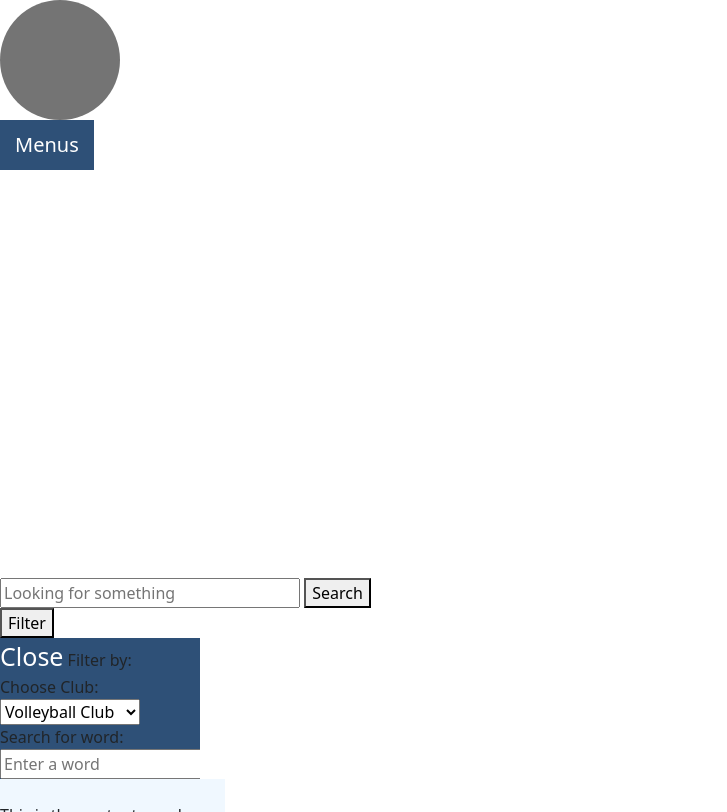
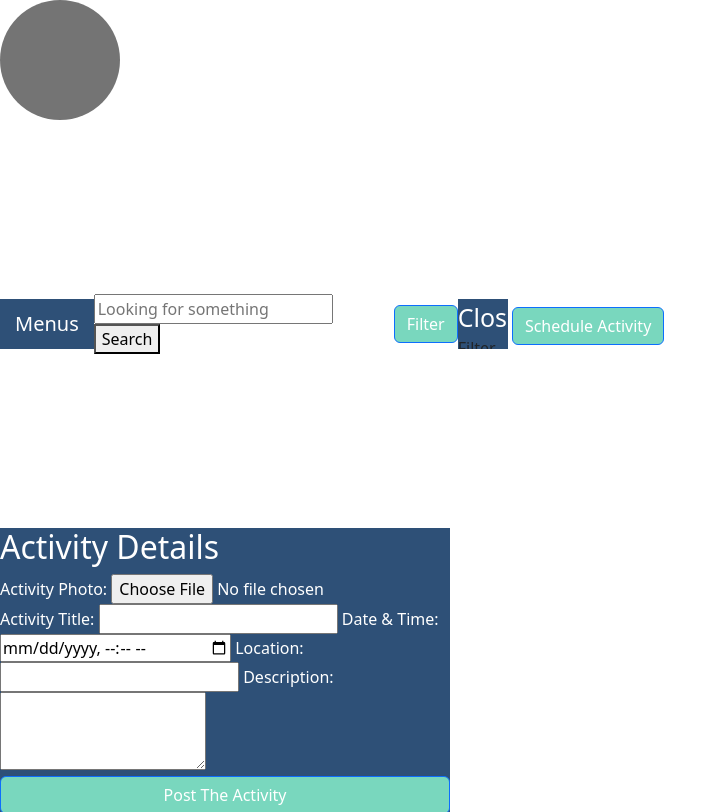
Before and after one commit to SyntaxMo/ITCS333-Project-G6, a PHP site: page /Club-Activities.html in a window 1280 px wide. Shown: the top 812 px of the page, without its empty margins (0-727 px from the left). Run offline with PHP 8.4, Linux system fonts and the light colour scheme.

Commit message:
Changed the cards completely, added a pagination and set the color of button to green

```diff
--- a/Phase1-ClubActivities/Club-Activities.html
+++ b/Phase1-ClubActivities/Club-Activities.html
@@ -12,15 +12,17 @@
     <meta name="viewport" content="width=device-width, initial-scale=1.0">
   </head>
   <body>
+
     <!--This is a logo which should be in a circular container css class="logo"-->
     <div class="logo">
       <img src="" href="">
     </div>
 
+    <header>
       <button class="open-button" onclick="openMenu()">Menus</button>
 
       <!--The links are for other modules-->
-    <div id="TheSideBar" class="sideBar">
+      <div id="the-side-bar" class="side-bar">
         <span class="close-button" onclick="closeMenu()">Close</span>
         <a href="">Events Calender</a>
         <a href="">Course Reviews</a>
@@ -30,15 +32,16 @@
       </div>
 
       <!--Search bar, need js to function-->
-    <div>
+      <div class="search-bar">
         <input type="text" placeholder="Looking for something" class="searchBar">
         <button class="">Search</button>
       </div>
 
       <!--Filter button, needs js to function-->
-    <button type="button" onclick="openFilter()">Filter</button>
+      <button class="btn btn-primary btn-color" type="button" onclick="openFilter()">Filter</button>
 
-    <div id="filterForm" class="filterMenu">
+      <!--Filter form choose and apply filter-->
+      <div id="filter-form" class="filter-menu">
         <span class="close-button" onclick="closeFilter()">Close</span>
         Filter by:
         <form method="get">
@@ -54,22 +57,14 @@
         </form>
         <label for="search">Search for word:</label>
         <input type="text" id="search" placeholder="Enter a word">
-    </div>
-
-    <div class="card-container">
-      <div class="card-outer">
-        <summary>
-          <img src="" alt="">
-          <p>This is the content on when the card collapses</p>
-        </summary>
-        <details class="card-inner">
-          <p>This is the inner card</p>
-        </details>
+        <div class="d-grid gap-2">
+          <button type="button" class="btn btn-primary btn-color">Apply</button>
         </div>
       </div>
-
-    <button type="button">Schedule Activity</button>
-    <div class="container">
+    </header>
+    <!--Adding activity card button-->
+    <button class="btn btn-primary btn-color" type="button" id="add-btn">Schedule Activity</button>
+    <div class="add-activity">
       <h2>Activity Details</h2>
       <form action="#" method="POST" enctype="multipart/form-data">
         <label for="photo">Activity Photo:</label>
@@ -85,10 +80,59 @@
         <input type="text" id="location" name="location" required>
 
         <label for="description">Description:</label>
-        <textarea id="description" name="description" rows="4"></textarea>
+        <textarea id="description" name="description" rows="3"></textarea>
 
-        <button type="submit">Post The Activity</button>
+        <div class="d-grid gap-2">
+          <button class="btn btn-primary btn-color" type="submit">Post The Activity</button>
+        </div>
       </form>
     </div>
+
+    <!--Activity Cards, need js to edit and add more-->
+    <div class="card" style="width: 18rem;">
+      <img src="..." class="card-img-top" alt="...">
+      <div class="card-body">
+        <h5 class="card-title">Activity Title</h5>
+        <p class="card-text">
+          <h6>Location: </h6>
+          <h6>Date&Time: </h6>
+        </p>
+        <details>
+          <summary>More Info</summary>
+        </details>
+      </div>
+    </div>
+
+    <div class="card" style="width: 18rem;">
+      <img src="..." class="card-img-top" alt="...">
+      <div class="card-body">
+        <h5 class="card-title">Card title</h5>
+        <p class="card-text">
+          <h6>Location: </h6>
+          <h6>Date&Time: </h6>
+        </p>
+        <details>
+          <summary>More Info</summary>
+        </details>
+      </div>
+    </div>
+
+    <!--Pagination (move between pages) bar-->
+    <nav aria-label="...">
+      <ul class="pagination">
+        <li class="page-item disabled">
+          <a class="page-link">Previous</a>
+        </li>
+        <li class="page-item"><a class="page-link" href="#">1</a></li>
+        <li class="page-item active" aria-current="page">
+          <a class="page-link" href="#">2</a>
+        </li>
+        <li class="page-item"><a class="page-link" href="#">3</a></li>
+        <li class="page-item">
+          <a class="page-link" href="#">Next</a>
+        </li>
+      </ul>
+    </nav>
+
   </body>
 </html>
--- a/Phase1-ClubActivities/MyJavaSrcipt.js
+++ b/Phase1-ClubActivities/MyJavaSrcipt.js
@@ -1,21 +1,21 @@
 /* Close the navigation sidebar */
 function closeMenu(){
-  document.getElementById("TheSideBar").style.width = "0px";
-  document.getElementById("TheSideBar").style.height = "0%";
+  document.getElementById("the-side-bar").style.width = "0px";
+  document.getElementById("the-side-bar").style.height = "0%";
 }
 
 /* Open the navigation sidebar */
 function openMenu(){
-  document.getElementById("TheSideBar").style.width="250px";
-  document.getElementById("TheSideBar").style.height = "100%";
+  document.getElementById("the-side-bar").style.width="250px";
+  document.getElementById("the-side-bar").style.height = "100%";
 }
 
 function openFilter(){
-  document.getElementById("filterForm").style.width="250px"
-  document.getElementById("filterForm").style.height="200px"
+  document.getElementById("filter-form").style.width="250px"
+  document.getElementById("filter-form").style.height="200px"
 }
 
 function closeFilter(){
-  document.getElementById("filterForm").style.width="0px"
-  document.getElementById("filterForm").style.height="0px"
+  document.getElementById("filter-form").style.width="0px"
+  document.getElementById("filter-form").style.height="0px"
 }
--- a/Phase1-ClubActivities/style.css
+++ b/Phase1-ClubActivities/style.css
@@ -1,17 +1,18 @@
 /* structure of logo */
 .logo{
-  /*position: absolute;*/
+  position: absolute;
   width: 120px;
   height: 120px;
   border-radius: 50%;
   background-color: rgb(116, 116, 116);
+  position: static;
+  cursor: pointer;
 }
 
 /* Sidebar structure */
-.sideBar{
+.side-bar{
   height: 0%;
   width: 0px;
-  /*position: fixed;*/
   top: 10px;
   left: 15px;
   background-color: #2E5077;
@@ -20,7 +21,7 @@
 }
 
 /* Styling the side bar */
-.sideBar a {
+.side-bar a {
     padding: 10px 15px;
     text-decoration: none;
     font-size: 18px;
@@ -30,13 +31,12 @@
 }
 
 /* Effect while hovering */
-.sideBar a:hover {
+.side-bar a:hover {
     background-color: #575757;
 }
 
 /* Close the sidebar */
 .close-button {
-    /*position: absolute;*/
     top: 10px;
     right: 20px;
     font-size: 25px;
@@ -44,7 +44,7 @@
     color: white;
 }
 
-/*  Open the sidebar */
+/*  Sidebar Button */
 .open-button {
     font-size: 20px;
     cursor: pointer;
@@ -52,21 +52,17 @@
     color: white;
     padding: 10px 15px;
     border: none;
-    /*position: absolute;*/
-    top: 10px;
-
 }
 
-.searchBar{
-  /*position: relative;*/
+.search-bar{
   width: 300px;
+  top:110px;
 }
 
 /* filter menu structure */
-.filterMenu{
-  height: 50%;
-  width: 200px;
-  /*position: fixed;*/
+.filter-menu{
+  height: 50px;
+  width: 50px;
   top: 10px;
   left: 15px;
   background-color: #2E5077;
@@ -88,3 +84,23 @@
 .card-inner{
   background-color: aqua;
 }
+
+header{
+  display:inline-flex;
+  justify-content: space-evenly;
+  align-items: center;
+}
+
+.add-activity{
+  color: white;
+  max-width: 450px;
+  flex-direction: column;
+  display: flex;
+  background-color: #2E5077;
+  justify-content: flex-end;
+}
+
+.btn-color{
+  background-color: #79D7BE;
+  outline-color: black;
+}
```
Lines whose indentation alone changed are shown as unchanged.
